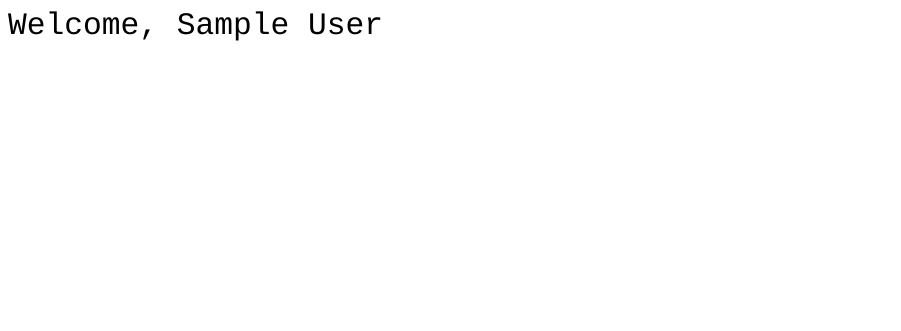
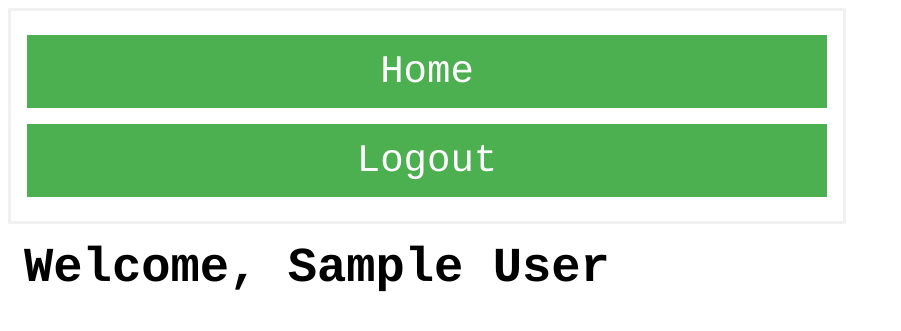
Before and after one commit to byzyworks/cnt440901secweb, a PHP site: page /account.php in a window 1280 px wide. Shown: the top 331 px of the page, without its empty margins (0-901 px from the left). Run offline with PHP 8.4, Linux system fonts and the light colour scheme; the visitor is signed in with stand-in values (Sample User, id 1).

Commit message:
Got account.php up-to-speed with the other pages, since it was looking pretty bare, comparatively

```diff
--- a/var/www/html/account.php
+++ b/var/www/html/account.php
@@ -1,5 +1,13 @@
 <?php
 	session_start();
+
+	$ip = $_SERVER['SERVER_ADDR'];
+
+	if (!isset($_SESSION['uname']))
+	{
+		header("Location: https://$ip/index.php");
+		exit;
+	}
 ?>
 
 <!doctype html>
@@ -13,11 +21,6 @@
 			{
 				font-family: courier;
 				font-size: 125%;
-			}
-			form
-			{
-				border: 3px solid #f1f1f1;
-				width: 800px;
 			}
 			input[type=text], input[type=password]
 			{
@@ -42,8 +45,15 @@
 			{
 				opacity: 0.8;
 			}
+			.borderless_container
+			{
+				width: 800px;
+				padding: 16px;
+			}
 			.container
 			{
+				border: 3px solid #f1f1f1;
+				width: 800px;
 				padding: 16px;
 			}
 		</style>
@@ -51,7 +61,17 @@
 		</script>
 	</head>
 	<body>
-		<span>Welcome, <?php echo $_SESSION['uname']; ?></span>
+		<div class="container">
+			<button onclick="window.location.href = 'index.php';">Home</button>
+			<button onclick="window.location.href = 'out.php';">Logout</button>
+		</div>
+		<div class="borderless_container">
+			<span><b>Welcome<?php
+				if (isset($_SESSION['uname'])) {
+					echo ", " . $_SESSION['uname'];
+				}
+			?></b></span>
+		</div>
 		<script>
 		</script>
 	</body>
```
